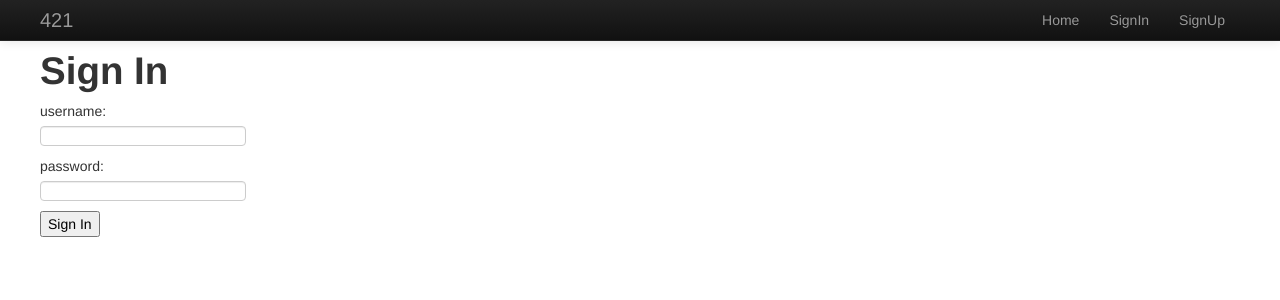
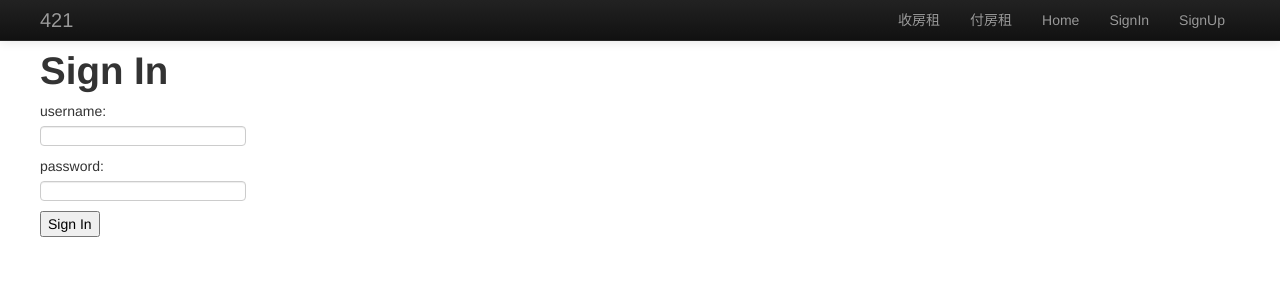
Before and after one commit to zsjss/payme, a Django app: page /z/account/ in a window 1280 px wide. Shown: the top 300 px of the page. Run offline with Django 3.2, Linux system fonts and the light colour scheme; parts of the project's set-up code (start-up, migrations or seed data) failed here and were passed over; some libraries are stand-ins or nearby versions.

Commit message:
Add some href in common headers.

```diff
--- a/portal/templates/portal/_base.html
+++ b/portal/templates/portal/_base.html
@@ -45,7 +45,9 @@
                 <div class="container">
                     <a class="brand" href="/z">421</a>
                     <ul class="nav pull-right">
-                        <li><a href="{% url 'home' %}">Home</a></li>
+                        <li><a href="{% url 'chargerent' %}">收房租</a></li>
+                        <li><a href="{% url 'payrent' %}">付房租</a></li>
+                        <li><a href="{% url 'portal' %}">Home</a></li>
                         <li><a href="{% url 'signin' %}">SignIn</a></li>
                         <li><a href="{% url 'signup' %}">SignUp</a></li>
                     </ul>
```
